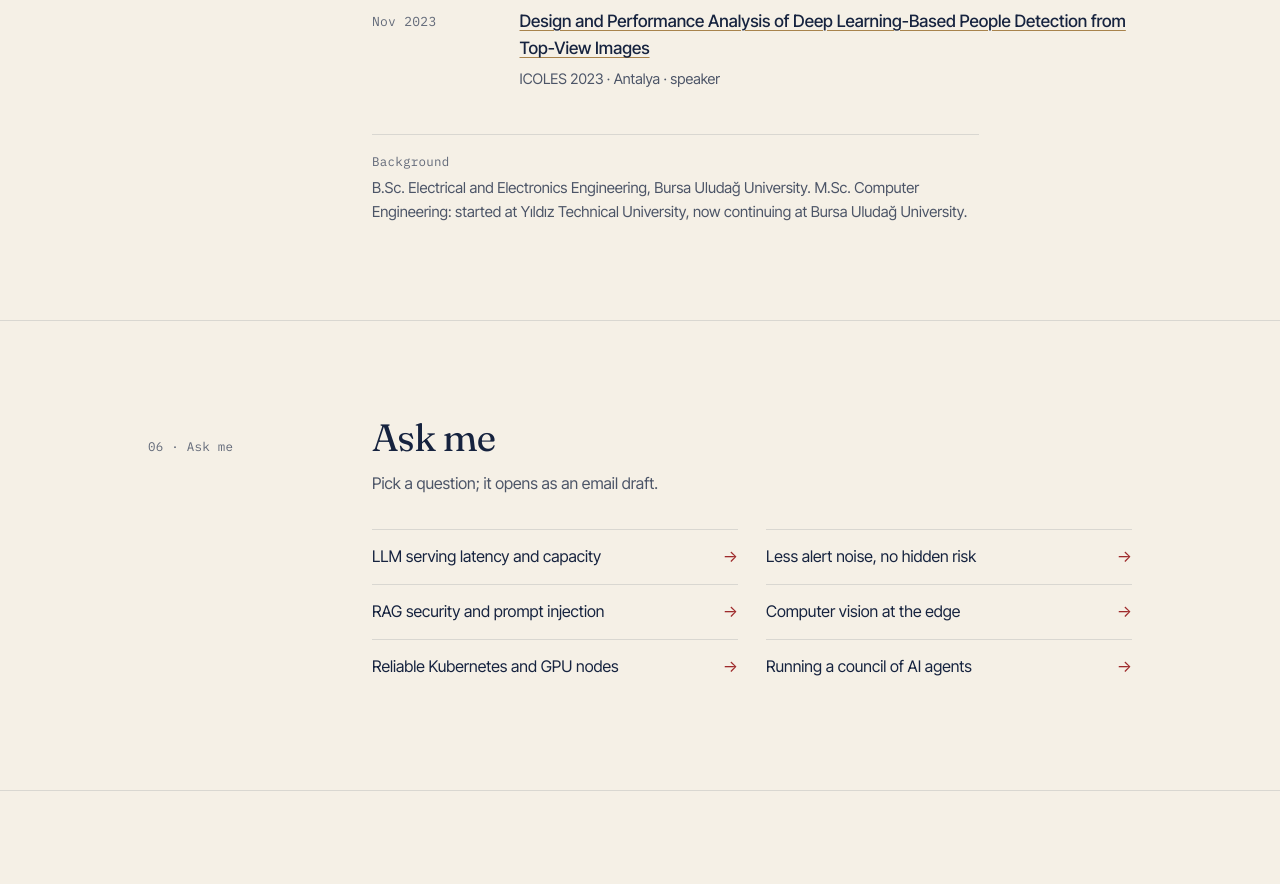
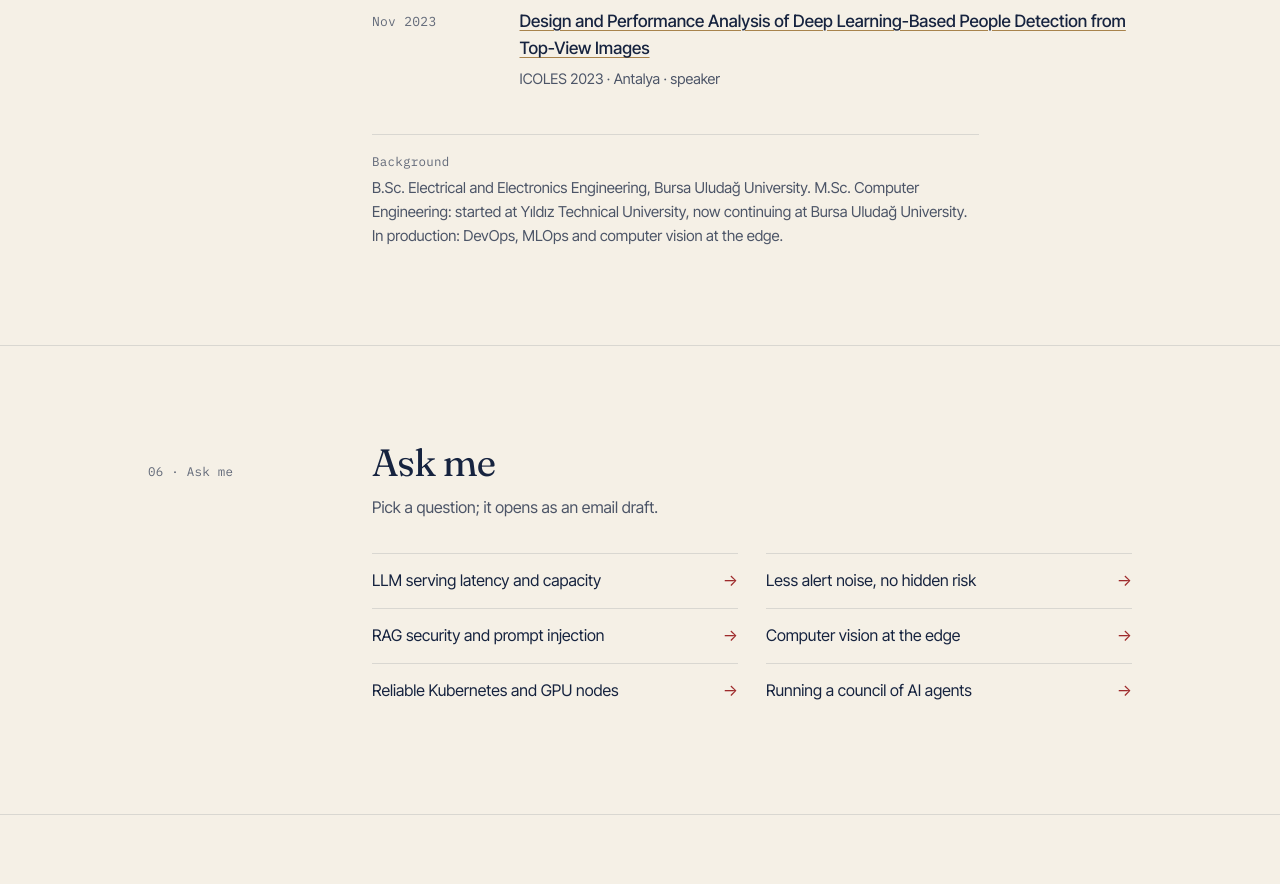
Before and after one commit to mtbagatur/tahabagatur.com, a website: page index.html in a window 1280 px wide. Shown: the part 4000-4884 px from the top of the page. Drawn offline with Linux system fonts and the light colour scheme.

Commit message:
Background line: add production focus without a year count

```diff
--- a/index.html
+++ b/index.html
@@ -127,7 +127,7 @@
     <div class="wrap">
       <div class="sh"><span class="k mono">05 · Talks</span><h2>Talks &amp; papers</h2><p class="lead">Three conference papers on real-time computer vision. I presented two of them on stage and chaired the sessions at ICOLES 2023.</p></div>
       <ul class="talklist body"><li><span class="when mono">Nov 2024</span><div><p class="ttl"><a href="https://www.researchgate.net/publication/387802832_Preprocessing_Optimization_for_Enhanced_Real-Time_Detection_and_Tracking_in_Vision_Systems" rel="noopener">Preprocessing Optimization for Enhanced Real-Time Detection and Tracking in Vision Systems</a></p><p class="where"><a href="https://doi.org/10.61150/gedikyay.2401" rel="noopener">ICAIS 2024</a> · Istanbul · speaker</p></div></li><li><span class="when mono">Nov 2023</span><div><p class="ttl"><a href="https://www.researchgate.net/publication/376237600_An_Efficient_Framework_for_Real-Time_Age_and_Gender_Detection_Using_Deep_Learning_Techniques" rel="noopener">An Efficient Framework for Real-Time Age and Gender Detection Using Deep Learning Techniques</a></p><p class="where">ICOLES 2023 · Antalya · session chair</p></div></li><li><span class="when mono">Nov 2023</span><div><p class="ttl"><a href="https://www.researchgate.net/publication/374166581_Design_and_Performance_Analysis_of_Deep_Learning-Based_People_Detection_from_Top-View_Images" rel="noopener">Design and Performance Analysis of Deep Learning-Based People Detection from Top-View Images</a></p><p class="where">ICOLES 2023 · Antalya · speaker</p></div></li></ul>
-      <p class="background body"><span class="k mono">Background</span> B.Sc. Electrical and Electronics Engineering, Bursa Uludağ University. M.Sc. Computer Engineering: started at Yıldız Technical University, now continuing at Bursa Uludağ University.</p>
+      <p class="background body"><span class="k mono">Background</span> B.Sc. Electrical and Electronics Engineering, Bursa Uludağ University. M.Sc. Computer Engineering: started at Yıldız Technical University, now continuing at Bursa Uludağ University. In production: DevOps, MLOps and computer vision at the edge.</p>
     </div>
   </section>
 
```
Also changed, not shown: tr/index.html (+1 -1 lines).
